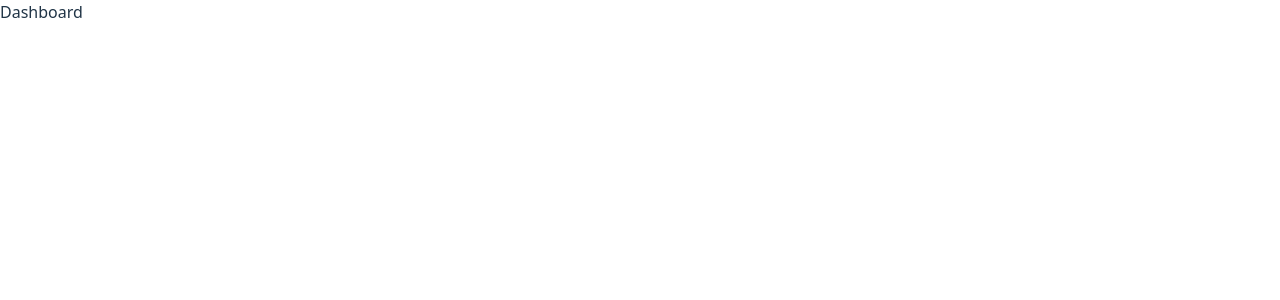
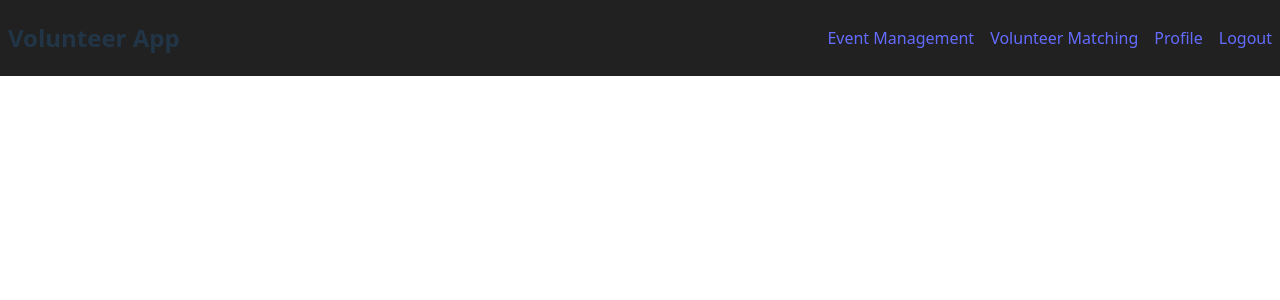
Before and after one commit to bsanchezhtx/volunteer-app, a React (Vite) app: page /dashboard in a window 1280 px wide. Shown: the top 300 px of the page. Built offline with nearby package versions, Linux system fonts and the light colour scheme.

Commit message:
adding navigation bar to all pages

```diff
--- a/src/routes/Dashboard.tsx
+++ b/src/routes/Dashboard.tsx
@@ -1,7 +1,12 @@
+import NavBar from "../components/NavBar";
 import "./Dashboard.css";
 
 function Dashboard() {
-  return <div>Dashboard</div>;
+  return (
+    <div>
+      <NavBar></NavBar>
+    </div>
+  );
 }
 
 export default Dashboard;
```
